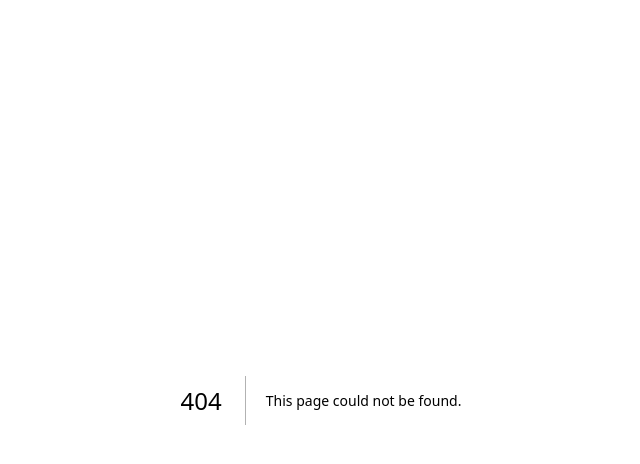
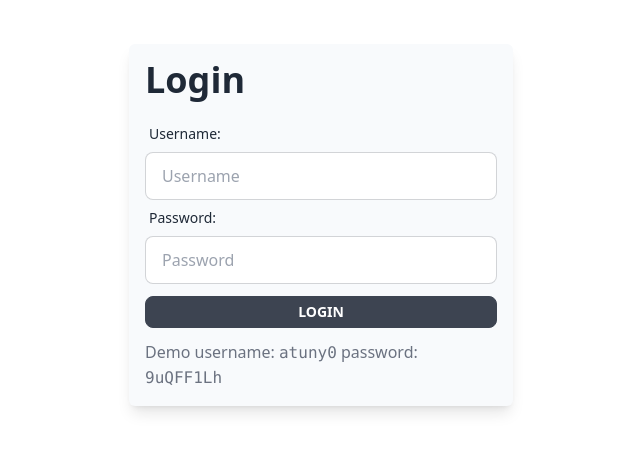
Before and after one commit to mteguhpro/belajar-nextjs, a Next.js app: page /login in a window 1280 px wide. Before the commit this address had no page. Shown: the top 464 px of the page, without its empty margins (319-959 px from the left). Built offline with nearby package versions, Linux system fonts and the light colour scheme.

Commit message:
menambah auth login dan logout

```diff
--- a/axios/instance.js
+++ b/axios/instance.js
@@ -1,8 +1,35 @@
 import axios from "axios";
 
-const axiosInstance = axios.create({
+const instanceAxios = axios.create({
     baseURL: 'https://dummyjson.com/',
     timeout: 1000 * 60,
 });
 
-export default axiosInstance;
+// Add a request interceptor
+instanceAxios.interceptors.request.use(function (config) {
+    // Do something before request is sent
+    if (window.localStorage.getItem("jwtToken")) {
+        config.headers.Authorization = 'Bearer ' + window.localStorage.getItem("jwtToken");
+    }
+    return config;
+}, function (error) {
+    // Do something with request error
+    return Promise.reject(error);
+});
+
+// Add a response interceptor
+instanceAxios.interceptors.response.use(function (response) {
+    // Any status code that lie within the range of 2xx cause this function to trigger
+    // Do something with response data
+    return response;
+}, function (error) {
+    if (error.response.status === 401) {
+        window.localStorage.removeItem("jwtToken");
+        window.location.href = '/login' //BELUM MENEMUKAN ALTERNATIF SELAIN window.location.
+    }
+    // Any status codes that falls outside the range of 2xx cause this function to trigger
+    // Do something with response error
+    return Promise.reject(error);
+});
+
+export default instanceAxios;
--- a/components/layout.jsx
+++ b/components/layout.jsx
@@ -1,5 +1,12 @@
 import Link from "next/link";
+import { useEffect } from "react";
 import useSidebarStore from "../zustand/sidebar"
+import { useRouter } from "next/router";
+
+function logout(){
+    window.localStorage.removeItem("jwtToken")
+    window.location.href = '/login'
+}
 
 function Navbar() {
     const toggle = useSidebarStore((state) => state.toggle)
@@ -15,9 +22,14 @@ function Navbar() {
                 <a className="btn btn-ghost normal-case text-xl">Dashboard</a>
             </div>
             <div className="flex-none">
-                <button className="btn btn-square btn-ghost">
-                    <svg xmlns="http://www.w3.org/2000/svg" fill="none" viewBox="0 0 24 24" className="inline-block w-5 h-5 stroke-current"><path strokeLinecap="round" strokeLinejoin="round" strokeWidth="2" d="M5 12h.01M12 12h.01M19 12h.01M6 12a1 1 0 11-2 0 1 1 0 012 0zm7 0a1 1 0 11-2 0 1 1 0 012 0zm7 0a1 1 0 11-2 0 1 1 0 012 0z"></path></svg>
-                </button>
+                <div className="dropdown dropdown-end">
+                    <label tabIndex={0} className="btn btn-square btn-ghost">
+                        <svg xmlns="http://www.w3.org/2000/svg" fill="none" viewBox="0 0 24 24" className="inline-block w-5 h-5 stroke-current"><path strokeLinecap="round" strokeLinejoin="round" strokeWidth="2" d="M5 12h.01M12 12h.01M19 12h.01M6 12a1 1 0 11-2 0 1 1 0 012 0zm7 0a1 1 0 11-2 0 1 1 0 012 0zm7 0a1 1 0 11-2 0 1 1 0 012 0z"></path></svg>
+                    </label>
+                    <ul tabIndex={0} className="dropdown-content menu p-2 shadow bg-base-100 rounded-box w-52">
+                        <li><button onClick={logout}>Logout</button></li>
+                    </ul>
+                </div>
             </div>
         </div>
     )
@@ -63,6 +75,13 @@ function SidebarMenu() {
 
 export default function Layout({ children }) {
     const { isActive, toggle } = useSidebarStore((state) => state)
+    const router = useRouter()
+
+    useEffect(function() {
+        if(!window.localStorage.getItem("jwtToken")){
+            router.push('/login')
+        }
+    }, [])
 
     let sidebarClass = 'bg-gray-900 text-slate-50 h-screen overflow-x-auto fixed z-30 w-full '
     sidebarClass += isActive ? 'sm:w-64' : 'sm:w-16 hidden sm:block'
--- /dev/null
+++ b/pages/login.jsx
@@ -0,0 +1,66 @@
+import instanceAxios from "../axios/instance"
+import useSWRMutation from 'swr/mutation'
+import { useForm } from "react-hook-form";
+import { useRouter } from "next/router";
+import { useEffect } from "react";
+
+export default function Login() {
+    const router = useRouter()
+
+    useEffect(function() {
+        if(window.localStorage.getItem("jwtToken")){
+            router.push('/')
+        }
+    }, [])
+    //POST
+    async function sendReq(url, data){
+        const post = await instanceAxios.post(url, data?.arg).then(res => res.data)
+            .catch(function(err){
+                alert('Error '+ err.response.status + ' | ' +err.response.data.message)
+            })
+        if(post?.token){
+            window.localStorage.setItem("jwtToken", post.token)
+            alert('Selamat datang, '+post?.username)
+            router.push('/')
+        }else{
+            alert('Gagal Login. Token tidak ditemukan.')
+        }
+    }
+    const address = 'auth/login';
+    const { trigger, isMutating } = useSWRMutation(address, sendReq)
+
+    const { register, handleSubmit, formState: { errors } } = useForm();
+
+    const onSubmit = data => trigger(data)
+
+    return (
+        <div className="flex flex-row justify-center p-2">
+            <div className="md:basis-96 grow md:grow-0 mt-9 p-4 bg-slate-50 rounded-md shadow-lg">
+                <h1 className='text-4xl font-bold'>Login</h1>
+                <form className='mt-4' onSubmit={handleSubmit(onSubmit)}>
+                    <div className="form-control w-full">
+                        <label className="label">
+                            <span className="label-text">Username:</span>
+                        </label>
+                        <input {...register("username")} required type="text" placeholder="Username" className="input input-bordered w-full" />
+                    </div>
+                    <div className="form-control w-full">
+                        <label className="label">
+                            <span className="label-text">Password:</span>
+                        </label>
+                        <input {...register("password")} required type="password" placeholder="Password" className="input input-bordered w-full" />
+                    </div>
+
+                    <div className="form-control w-full">
+                        {isMutating ? 'Loading...' : <button className="btn btn-sm my-3">Login</button>}
+                    </div>
+
+                    <div className="text-gray-500">
+                        Demo username: <code>atuny0</code> password: <code>9uQFF1Lh</code>
+                    </div>
+
+                </form>
+            </div>
+        </div>
+    )
+}
--- a/pages/posts/[id]/edit.jsx
+++ b/pages/posts/[id]/edit.jsx
@@ -1,5 +1,5 @@
 import Layout from "../../../components/layout";
-import axiosInstance from "../../../axios/instance";
+import instanceAxios from "../../../axios/instance";
 import { useForm } from "react-hook-form";
 import { useRouter } from "next/router"
 import useSWRMutation from 'swr/mutation'
@@ -11,7 +11,7 @@ export default function Edit(){
 
     //PUT
     async function sendReq(url, data){
-        const post = await axiosInstance.put(url, data?.arg).then(res => res.data)
+        const post = await instanceAxios.put(url, data?.arg).then(res => res.data)
         console.log(url, data)
         if(post?.title){
             alert('sukses mengupdate '+post?.title)
@@ -27,7 +27,7 @@ export default function Edit(){
     //END PUT
 
     //GET
-    const fetcher = (url) => axiosInstance.get(url).then(res => res.data)
+    const fetcher = (url) => instanceAxios.get(url).then(res => res.data)
     const address = 'posts/' + id;
     const { data, error } = useSWR(address, fetcher);
     if (error){
--- a/pages/posts/[id]/index.jsx
+++ b/pages/posts/[id]/index.jsx
@@ -1,4 +1,4 @@
-import axiosInstance from "../../../axios/instance";
+import instanceAxios from "../../../axios/instance";
 import { useRouter } from "next/router"
 import Layout from "../../../components/layout"
 import useSWR from 'swr'
@@ -20,7 +20,7 @@ function LoadData(){
 
     //DELETE
     async function sendReq(url){
-        const result = await axiosInstance.delete(url).then(res => res.data)
+        const result = await instanceAxios.delete(url).then(res => res.data)
             .catch(function(err){
                 alert('Error '+ err.response.status + ' | ' +err.response.data.message)
             })
@@ -35,7 +35,7 @@ function LoadData(){
     //END DELETE
 
     //GET
-    const fetcher = (url) => axiosInstance.get(url).then(res => res.data)
+    const fetcher = (url) => instanceAxios.get(url).then(res => res.data)
     const { data, error } = useSWR(address, fetcher);
 
     if (error){
--- a/pages/posts/index.jsx
+++ b/pages/posts/index.jsx
@@ -2,7 +2,7 @@ import Link from "next/link";
 import { createColumnHelper } from '@tanstack/react-table'
 import { useMemo, useState } from 'react'
 import useSWR from 'swr'
-import axiosInstance from '../../axios/instance';
+import instanceAxios from '../../axios/instance';
 import Layout from '../../components/layout';
 import TableInstant from '../../components/TableInstant';
 import { useForm } from "react-hook-form";
@@ -34,7 +34,7 @@ function ListData() {
     })
     const [sorting, setSorting] = useState([])
 
-    const fetcher = (url) => axiosInstance.get(url).then(res => res.data)
+    const fetcher = (url) => instanceAxios.get(url).then(res => res.data)
     let address = 'posts';
     if(search){
         address += '/search?q='+search+'&limit='+pageSize+'&skip='+(pageIndex*pageSize);
--- a/pages/posts/insert.jsx
+++ b/pages/posts/insert.jsx
@@ -1,5 +1,5 @@
 import Layout from "../../components/layout"
-import axiosInstance from "../../axios/instance"
+import instanceAxios from "../../axios/instance"
 import useSWRMutation from 'swr/mutation'
 import { useForm } from "react-hook-form";
 import { useRouter } from "next/router";
@@ -8,7 +8,7 @@ export default function Insert() {
     const router = useRouter()
     //POST
     async function sendReq(url, data){
-        const post = await axiosInstance.post(url, data?.arg).then(res => res.data)
+        const post = await instanceAxios.post(url, data?.arg).then(res => res.data)
             .catch(function(err){
                 alert('Error '+ err.response.status + ' | ' +err.response.data.message)
             })
--- a/pages/users/index.jsx
+++ b/pages/users/index.jsx
@@ -1,7 +1,7 @@
 import { createColumnHelper } from '@tanstack/react-table'
 import { useMemo, useState } from 'react'
 import useSWR from 'swr'
-import axiosInstance from '../../axios/instance';
+import instanceAxios from '../../axios/instance';
 import Layout from '../../components/layout';
 import TableInstant from '../../components/TableInstant';
 
@@ -34,7 +34,7 @@ function ListData() {
         pageSize: 10,
     })
 
-    const fetcher = (url) => axiosInstance.get(url).then(res => res.data)
+    const fetcher = (url) => instanceAxios.get(url).then(res => res.data)
     const address = 'users?limit='+pageSize+'&skip='+(pageIndex*pageSize);
     const { data:dataGet, error, isLoading, isValidating } = useSWR(address, fetcher);
 
```
